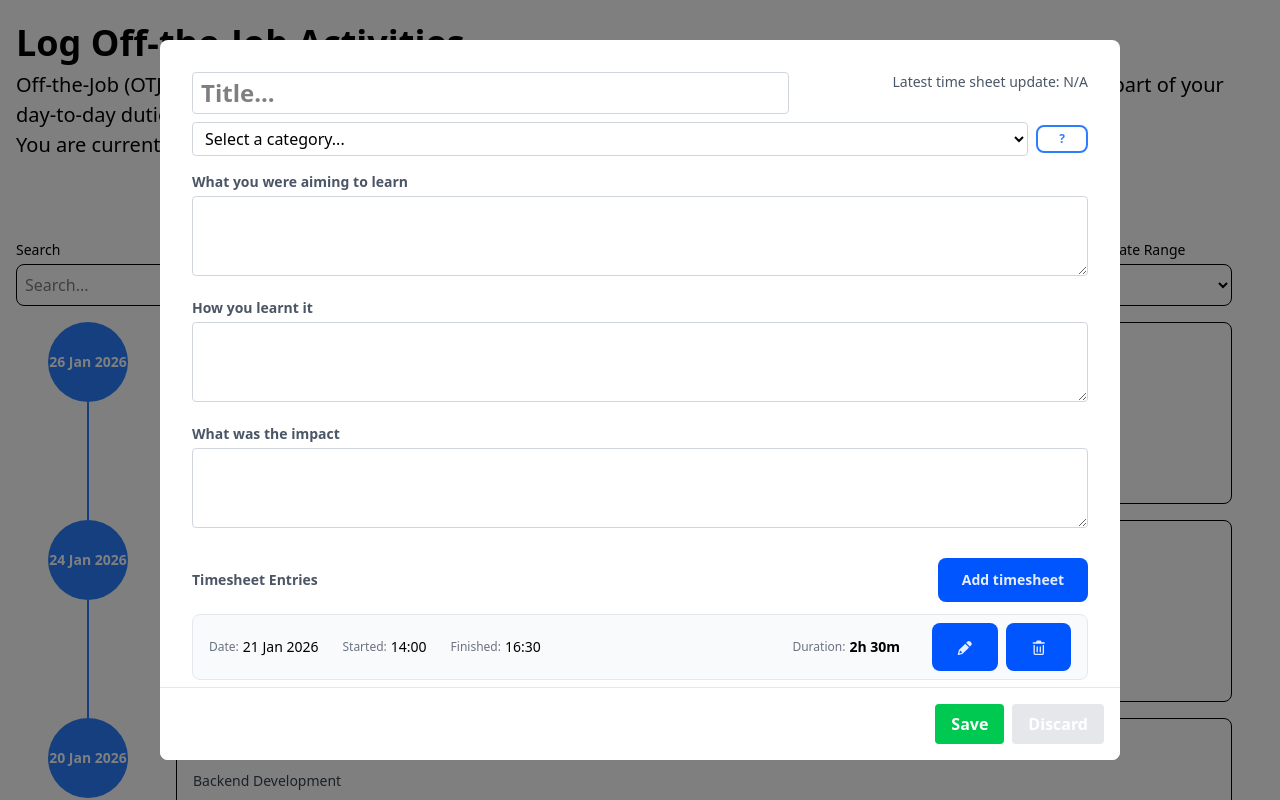
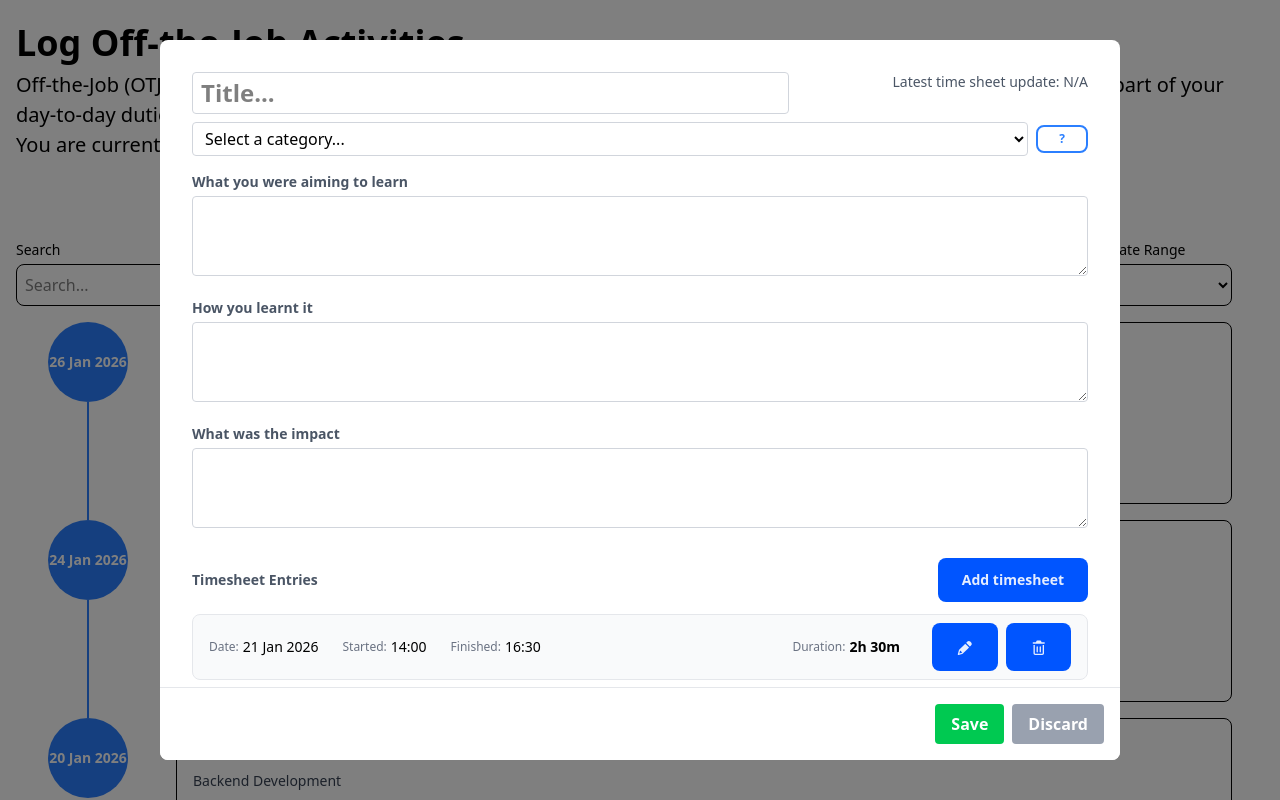
Before and after one commit to shaquillekiragu/otj-hackathon, a React (Vite) app in the folder client/: page / in a window 1280 px wide. Both pictures are taken after a click on the button "Log OTJ". Shown: the top 800 px of the page. Built offline with nearby package versions, Linux system fonts and the light colour scheme.

Commit message:
minor ui colour tweak

```diff
--- a/client/src/components/Modal.tsx
+++ b/client/src/components/Modal.tsx
@@ -22,7 +22,7 @@ const buttonStyles = {
   primary: '!bg-blue-500 hover:!bg-blue-600',
   success: '!bg-green-500 hover:!bg-green-600',
   danger: '!bg-red-500 hover:!bg-red-600',
-  secondary: '!bg-gray-200 !text-gray-800 hover:!bg-gray-300'
+  secondary: '!bg-gray-400 !text-gray-800 hover:!bg-gray-500'
 }
 
 const Modal = ({ onClose, entryId }: ModalProps) => {
```
Also changed, not shown: 1 other file (tests, documents, lock files or other folders).
